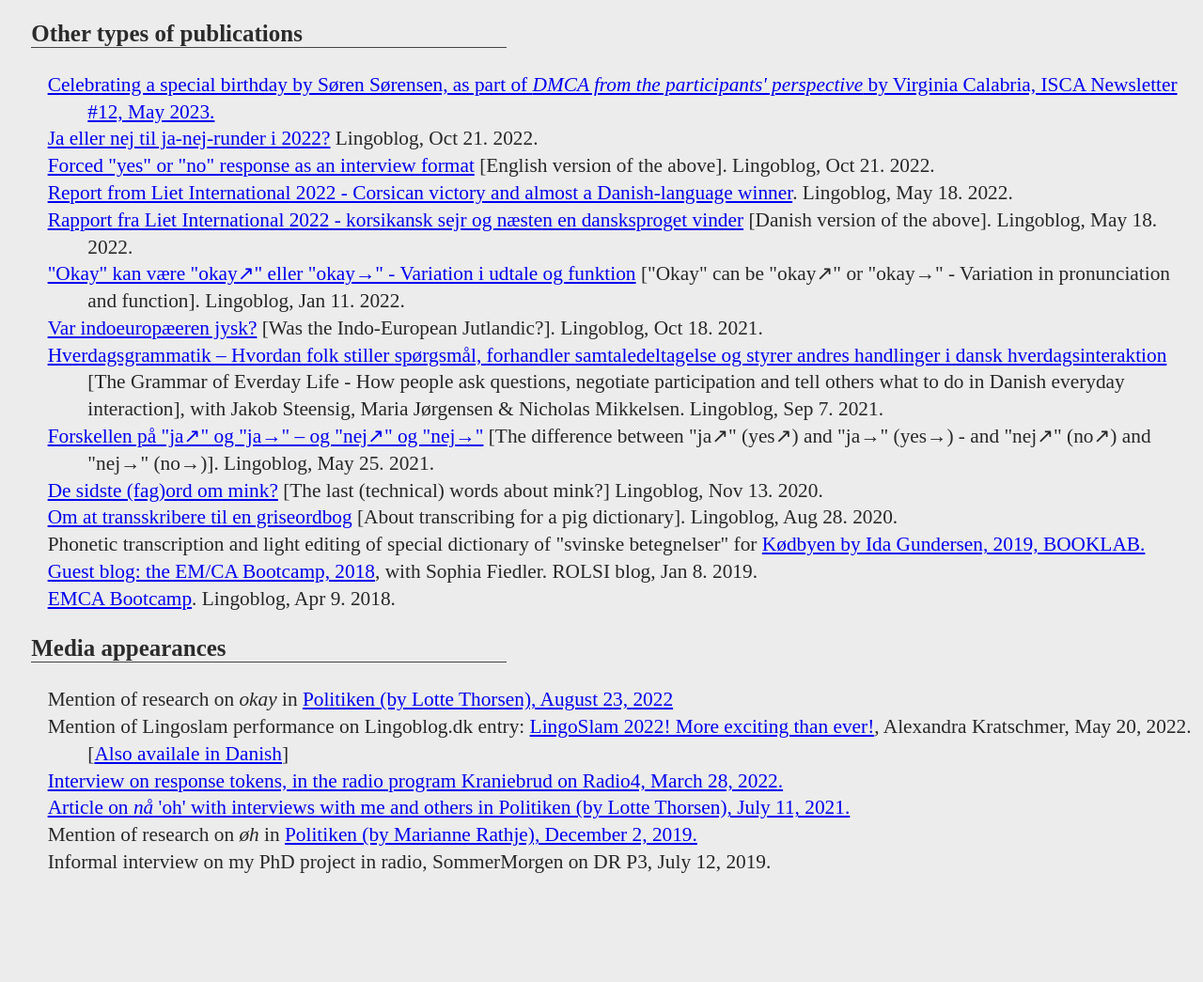
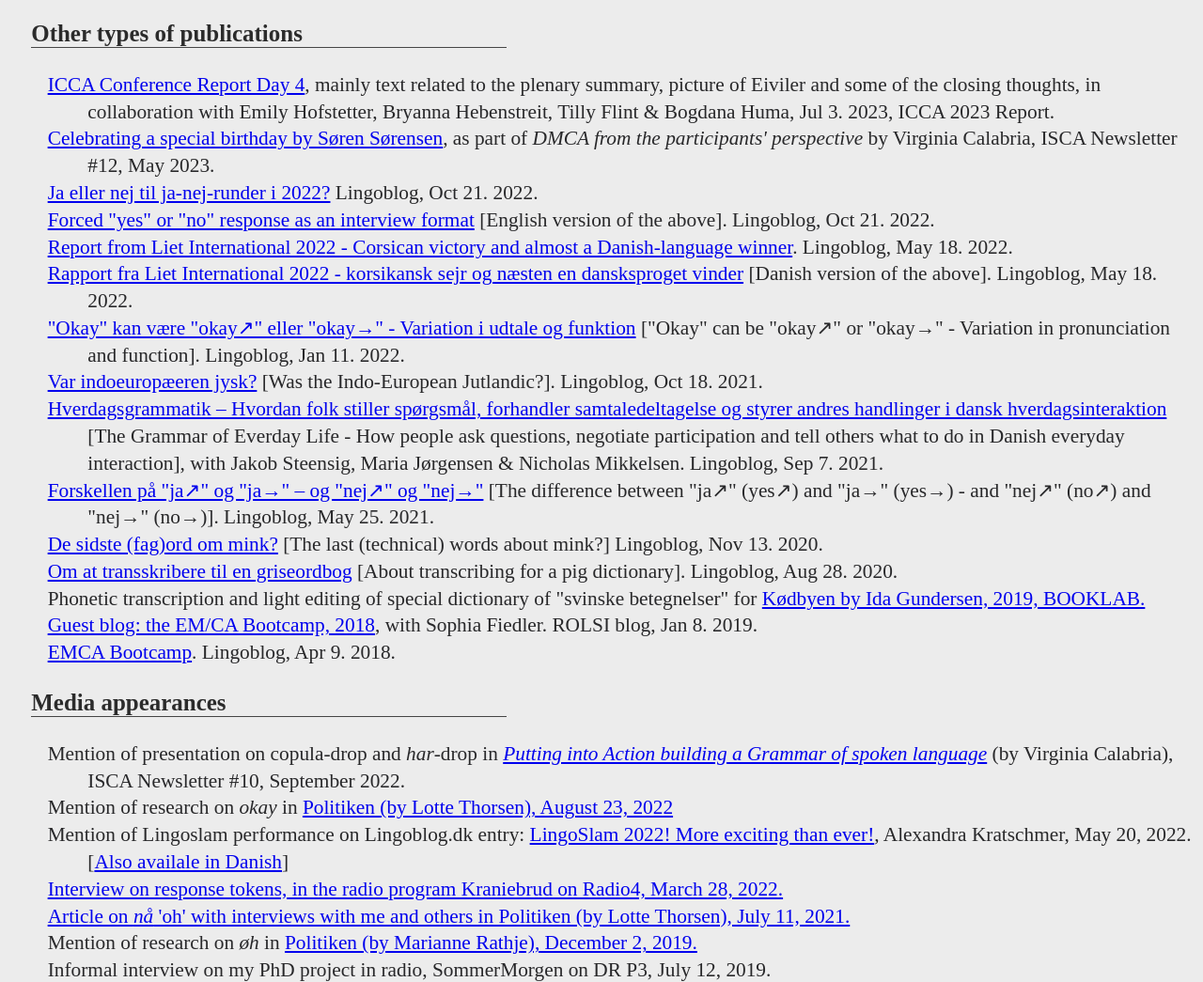
Before and after one commit to sorenss/sorensandagersorensen.dk, a plain HTML site: page publications.html in a window 1280 px wide. Shown: the part 2662-3707 px from the top of the page at 94% size. Before the commit the page ends 3602 px from the top, so only its background shows below. Drawn offline with Linux system fonts and the light colour scheme.

Commit message:
adds ISCA pubs

```diff
--- a/publications.html
+++ b/publications.html
@@ -136,7 +136,8 @@
 
 <h3 id="CVunderoverskrift">Other types of publications</h3>
 <div id="other" class="bib-body" style="line-height: 1.35; margin-left: 2em; text-indent:-2em; padding-left: 2em;">
-  <div> <a href="https://www.conversationanalysis.org/dmca-from-the-participants-perspective/">Celebrating a special birthday by Søren Sørensen, as part of <i>DMCA from the participants' perspective</i> by Virginia Calabria, ISCA Newsletter #12, May 2023.</div>
+  <div> <a href="https://www.conversationanalysis.org/icca-conference-report-day-4/">ICCA Conference Report Day 4</i></a>, mainly text related to the plenary summary, picture of Eiviler and some of the closing thoughts, in collaboration with Emily Hofstetter, Bryanna Hebenstreit, Tilly Flint & Bogdana Huma, Jul 3. 2023, ICCA 2023 Report.</div>
+  <div> <a href="https://www.conversationanalysis.org/dmca-from-the-participants-perspective/">Celebrating a special birthday by Søren Sørensen</a>, as part of <i>DMCA from the participants' perspective</i> by Virginia Calabria, ISCA Newsletter #12, May 2023.</div>
   <div> <a href="https://www.lingoblog.dk/ja-eller-nej-til-ja-nej-runder-i-2022/">Ja eller nej til ja-nej-runder i 2022?</a> Lingoblog, Oct 21. 2022.</div>
   <div> <a href="https://www.lingoblog.dk/en/forced-yes-or-no-response-as-an-interview-format/">Forced "yes" or "no" response as an interview format</a> [English version of the above]. Lingoblog, Oct 21. 2022.</div>
   <div> <a href="https://www.lingoblog.dk/en/report-from-liet-international-2022/">Report from Liet International 2022 - Corsican victory and almost a Danish-language winner</a>. Lingoblog, May 18. 2022.</div>
@@ -154,6 +155,7 @@
 
 <h3 id="CVunderoverskrift">Media appearances</h3>
 <div id="menInt" class="bib-body" style="line-height: 1.35; margin-left: 2em; text-indent:-2em; padding-left: 2em;">
+  <div>Mention of presentation on copula-drop and <i>har</i>-drop in <a href="https://www.conversationanalysis.org/putting-into-action-building-a-grammar-of-spoken-language/"><i>Putting into Action building a Grammar of spoken language</i></a> (by Virginia Calabria), ISCA Newsletter #10, September 2022.</div>
   <div>Mention of research on <i>okay</i> in <a href="https://politiken.dk/kultur/art8786008/%C2%BBJeg-troede-bare-at-hvad-var-hvad-uanset-hvordan-det-udtales%C2%AB">Politiken (by Lotte Thorsen), August 23, 2022</a></div>
   <div>Mention of Lingoslam performance on Lingoblog.dk entry: <a href="https://www.lingoblog.dk/en/lingoslam-2022-more-exciting-than-ever/">LingoSlam 2022! More exciting than ever!</a>, Alexandra Kratschmer, May 20, 2022. [<a href="https://www.lingoblog.dk/lingoslam-2022-mere-spaendende-end-nogensinde/">Also availale in Danish</a>]</div>
   <div><a href="https://www.radio4.dk/program/kraniebrud/?id=fifty-shades-of-ja-nej-og-mmm_ep_28_03_22">Interview on response tokens, in the radio program Kraniebrud on Radio4, March 28, 2022.</a></div>
```
